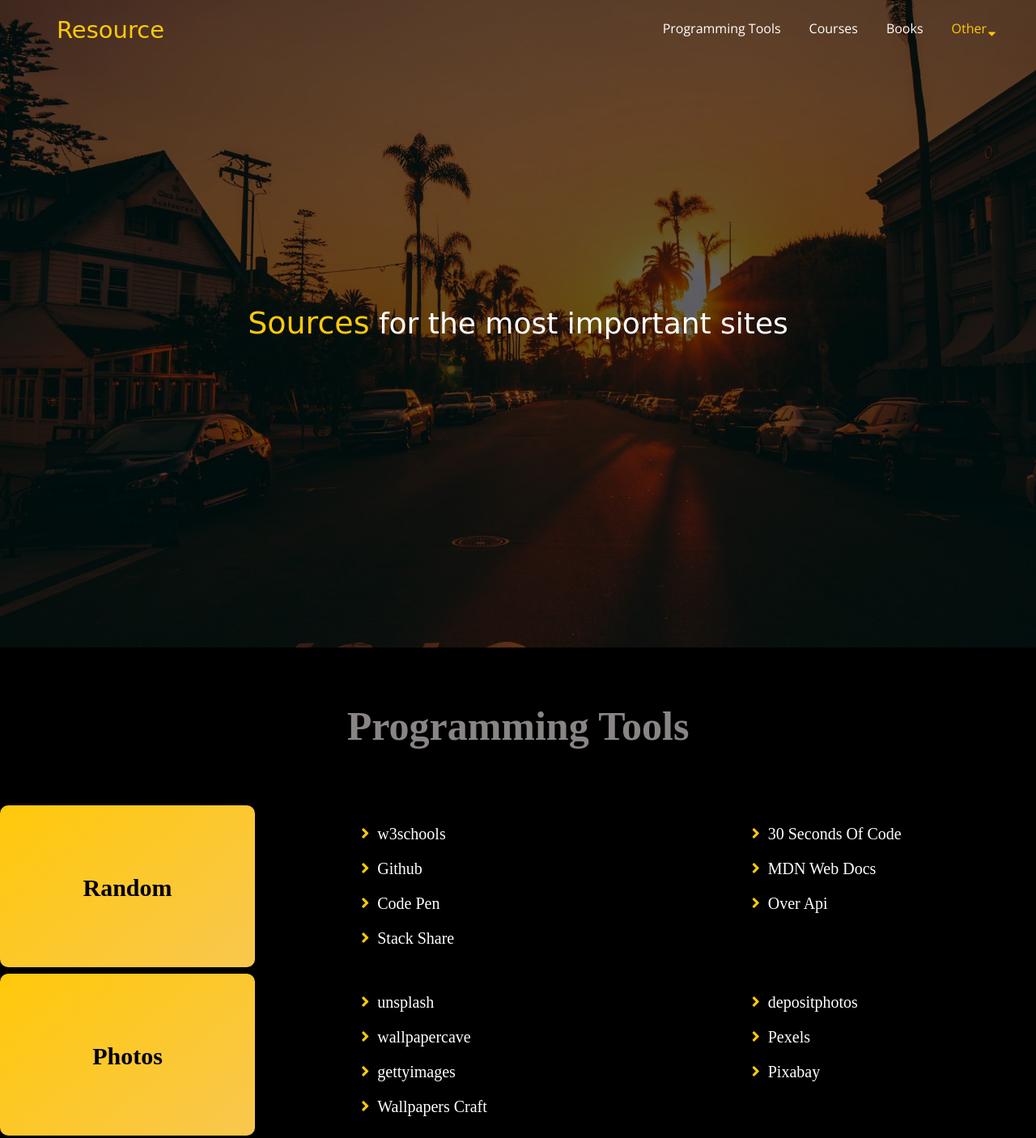
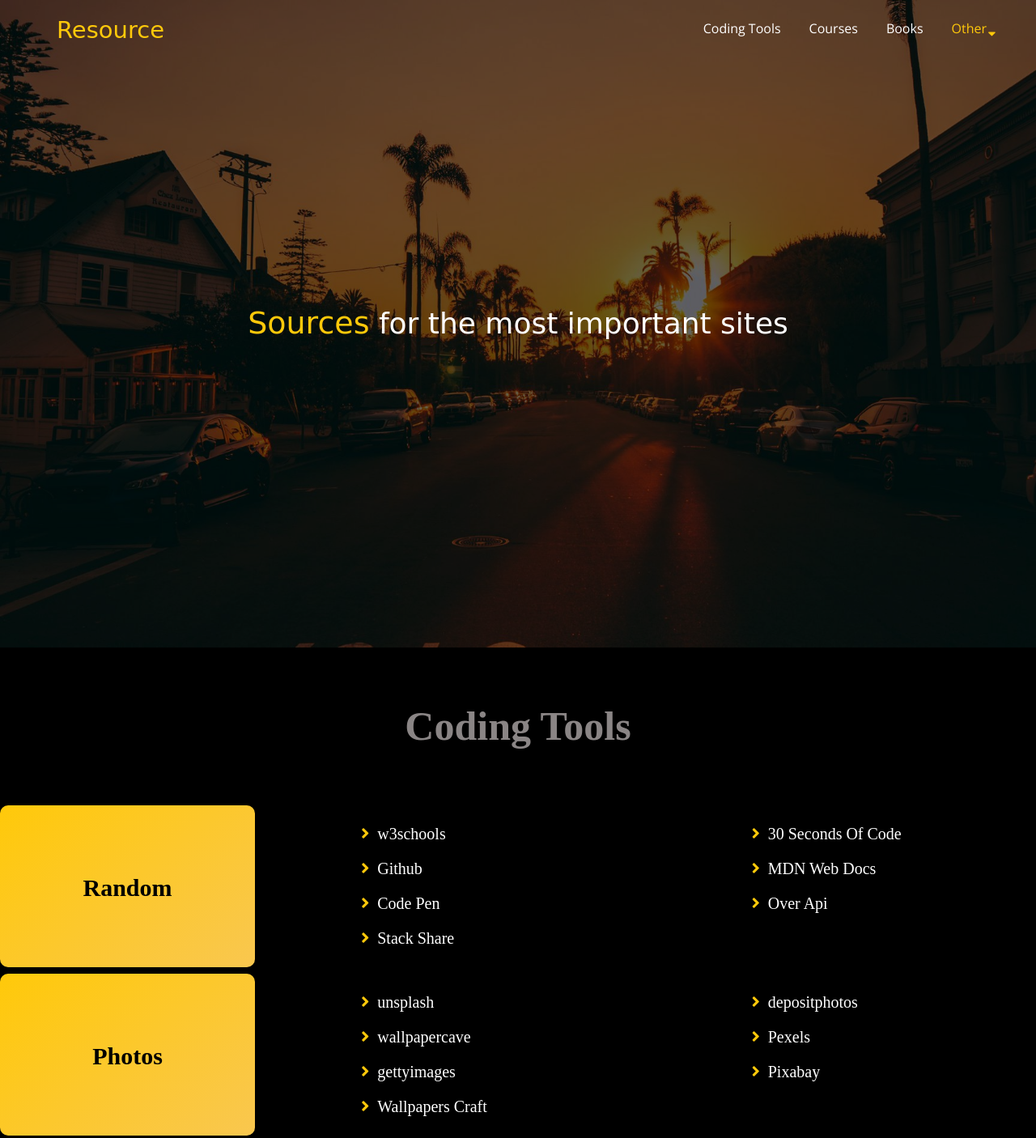
Before and after one commit to mustafaid97/Resource, a plain HTML site: page index.html in a window 1280 px wide. Shown: the top 1406 px of the page at 81% size. Drawn offline with nearby package versions, Linux system fonts and the light colour scheme; a web font is replaced by a local one.

Commit message:
Update index.html

```diff
--- a/index.html
+++ b/index.html
@@ -19,7 +19,7 @@
             <div class="logo">Resource</div>
             <div class="links">
                 <ul>
-                    <li><a href="#p-tools">Programming Tools</a></li>
+                    <li><a href="#p-tools">Coding Tools</a></li>
                     <li><a href="#courses">Courses</a></li>
                     <li><a href="#books">Books</a></li>
                     <li class="difrent">Other<i class="fas fa-caret-down i-1"></i></li>
@@ -38,7 +38,7 @@
             <div class="response-links">
                 <i class="fas fa-caret-right"></i>
                 <ul>
-                    <li><a href="#p-tools">Programming Tools</a></li>
+                    <li><a href="#p-tools">Coding Tools</a></li>
                     <li><a href="#courses">Courses</a></li>
                     <li><a href="#books">Books</a></li>
                     <li><a href="#news">News</a></li>
@@ -54,7 +54,7 @@
 
     <div class="sec-1" id="p-tools">
         <div class="main-heading">
-            <h1>Programming Tools</h1>
+            <h1>Coding Tools</h1>
         </div>
         <div class="section-content">
             <div class="second-heading">
```
